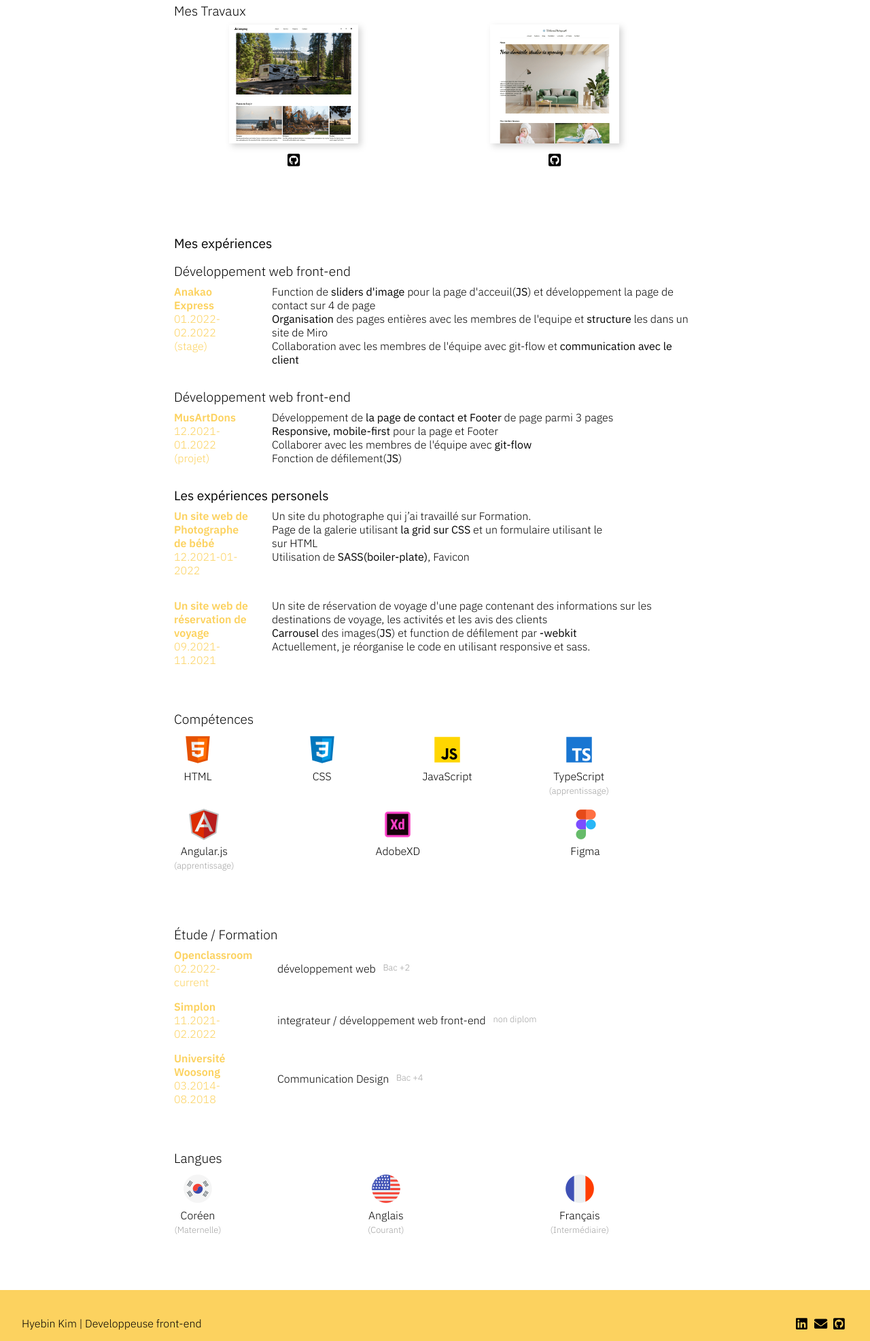
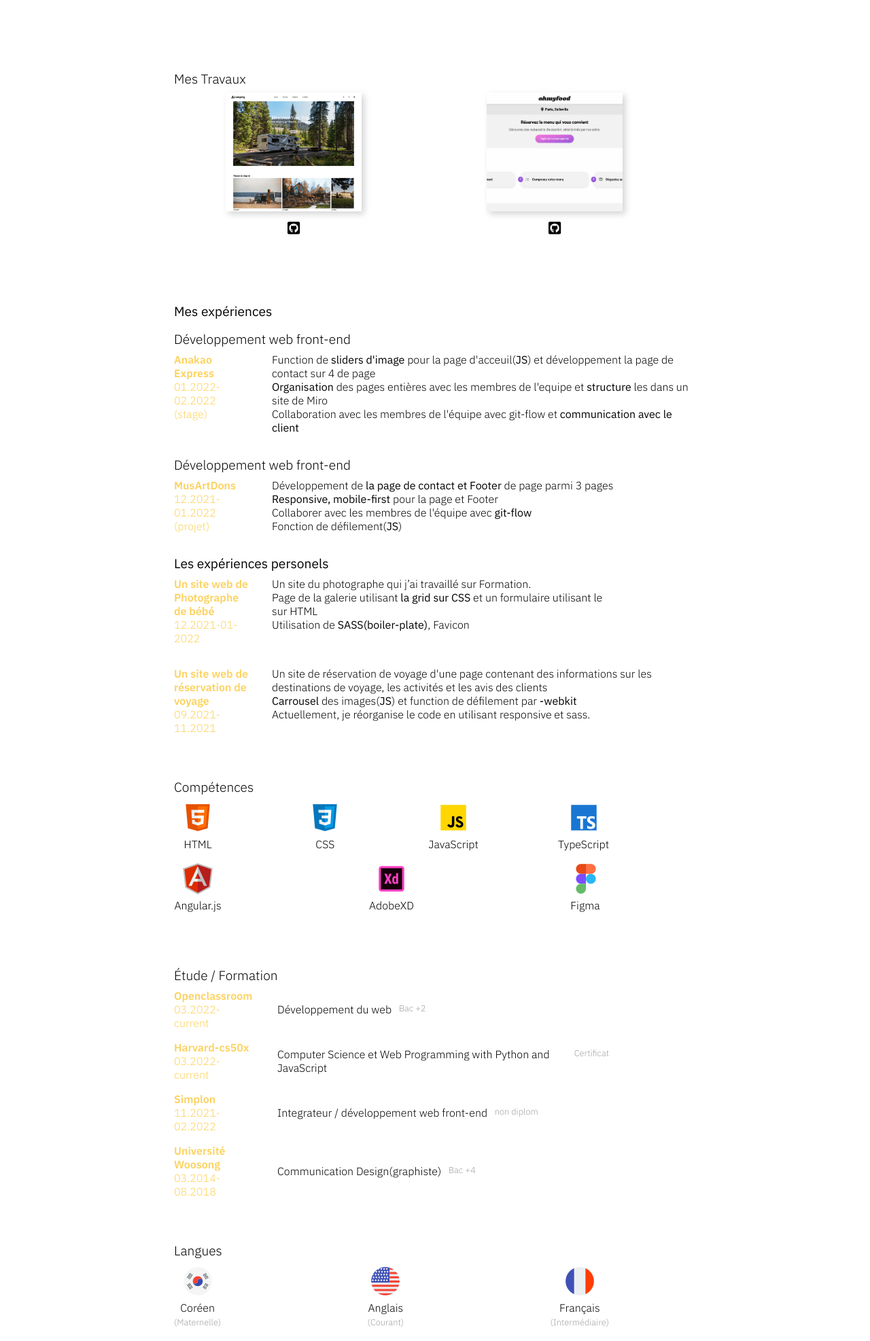
Before and after one commit to gpq8l8s/HyebinKim, a plain HTML site: page index.html in a window 1280 px wide. Shown: the part 813-2786 px from the top of the page at 68% size. Drawn offline with nearby package versions, Linux system fonts and the light colour scheme.

Commit message:
modified/updated contents

```diff
--- a/index.html
+++ b/index.html
@@ -67,7 +67,7 @@
       <!-- <p>
         Je recherche un emploi en tant que développeur. Je vais grandir profondément et largement en tant que développeur front-end en comblant le fossé entre ce que j'ai appris en étudiant et en travaillant sur une variété de projets. Après un intérêt constant pour le web design, ui/ux, et une familiarité avec les langages et frameworks front-end, je vais continuer à travailler en tant que développeur front-end en accumulant des connaissances du back-end pour une communication plus fluide avec des collègues d'autres domaines pour travailler ensemble sur des projets, cela posera des bases solides.
       </p> -->
-      <h1 class="section-a__text">Je suis <span>une développeuse web front-end</span> qui parle avec des <span>données</span> et montre avec des <span>chiffres.</span></h1>
+      <h1 class="section-a__text">Je suis en formation de <span>développement du web</span> chez Openclassroom. Aussi en formation de <span>Computer Scrience</span> et <span>Programming with Phython and JavaScript</span> chez Harvardx </h1>
       <ul class="section-a__icons">
         <li>
           <a
@@ -96,14 +96,14 @@
             ><i class="fas fa-download"></i>CV</a
           >
         </div>
-        <div class="download lettre">
+        <!-- <div class="download lettre">
           <a
             href="/img/hyebin-kim-lettre-de-motivation.pdf"
             download="hyebin-kim-lettre-de-motivation"
             title="télécharger mon lettre de motivation"
             ><i class="fas fa-download"></i>Lettre de motivation</a
           >
-        </div>
+        </div> -->
       </div>
     </section>
 
@@ -119,11 +119,11 @@
             ><i class="fab fa-github-square"></i
           ></a>
         </div>
-        <div class="card__content" id="pics">
-          <a href="https://gpq8l8s.github.io/photograph-site/" target="_blank"
-            ><img src="img/pics.png" alt=""
+        <div class="card__content" id="resto">
+          <a href="https://gpq8l8s.github.io/ohmyfood_p3_openclassrooms/" target="_blank"
+            ><img src="img/resto.png" alt=""
           /></a>
-          <a href="https://github.com/gpq8l8s/photograph-site" target="_blank"
+          <a href="https://github.com/gpq8l8s/ohmyfood_p3_openclassrooms" target="_blank"
             ><i class="fab fa-github-square"></i
           ></a>
         </div>
@@ -226,7 +226,7 @@
           <p class="underbar__skill blue">
             <a href="#"><img src="img/TypeScript.png" alt="" /></a>
           </p>
-          <p>TypeScript<br><span>(apprentissage)</span></p>
+          <p>TypeScript<br></p>
         </div>
       </article>
       <!--=================== EXTRA SKILLS ===================-->
@@ -235,7 +235,7 @@
           <p class="underbar__skill red">
             <a href="#"><img src="img/AngularJS.png" alt="" /></a>
           </p>
-          <p>Angular.js<br><span>(apprentissage)</span></p>
+          <p>Angular.js<br></p>
         </div>
         <div class="underbar">
           <p class="underbar__skill red">
@@ -258,11 +258,21 @@
       <article class="section-d__card">
         <div class="section-d__card-name">
           <h4>Openclassroom</h4>
-          <h4 class="text-lighter">02.2022-current</h4>
+          <h4 class="text-lighter">03.2022-current</h4>
         </div>
         <div class="diplom">
-          <p>développement web</p>
+          <p>Développement du web</p>
           <p class="text-lighter">Bac +2</p>
+        </div>
+      </article>
+      <article class="section-d__card">
+        <div class="section-d__card-name">
+          <h4>Harvard-cs50x</h4>
+          <h4 class="text-lighter">03.2022-current</h4>
+        </div>
+        <div class="diplom">
+          <p>Computer Science et Web Programming with Python and JavaScript</p>
+          <p class="text-lighter">Certificat</p>
         </div>
       </article>
       <article class="section-d__card">
@@ -271,7 +281,7 @@
           <h4 class="text-lighter">11.2021-02.2022</h4>
         </div>
         <div class="diplom">
-          <p>integrateur / développement web front-end</p>
+          <p>Integrateur / développement web front-end</p>
           <p class="text-lighter">non diplom</p>
         </div>
       </article>
@@ -281,7 +291,7 @@
           <h4 class="text-lighter">03.2014-08.2018</h4>
         </div>
         <div class="diplom">
-          <p>Communication Design</p>
+          <p>Communication Design(graphiste)</p>
           <p class="text-lighter">Bac +4</p>
         </div>
       </article>
@@ -291,23 +301,21 @@
     <section class="section-e">
       <h2>Langues</h2>
       <article class="section-e__speak">
-        <div class="underbar">
-          <p class="underbar__skill blue">
-            <a href="#"><img src="img/Korea.png" alt="" /></a>
+        <div >
+          <p>
+            <img src="img/Korea.png" alt="" />
           </p>
           <p>Coréen<br><span>(Maternelle)</span></p>
         </div>
-        <div class="underbar">
-          <p class="underbar__skill red">
-            <a href="#"><img src="img/Usa.png" alt="" /></a>
+        <div >
+          <p>
+            <img src="img/Usa.png" alt="" />
           </p>
           <p>Anglais<br><span>(Courant)</span></p>
         </div>
-        <div class="underbar">
-          <p class="underbar__skill red">
-            <a href="#">
+        <div >
+          <p>
               <img src="img/France.png" alt="" />
-            </a>
           </p>
           <p>Français<br><span>(Intermédiaire)</span></p>
         </div>
--- a/main.js
+++ b/main.js
@@ -42,4 +42,4 @@ function blink() {
   target.classList.toggle('active');
 }
 
-setInterval(blink, 500);
+//setInterval(blink, 500);
--- a/style.scss
+++ b/style.scss
@@ -159,6 +159,8 @@ img {
     font-size: 1rem;
     &__content {
       padding-bottom: 2rem;
+      display: flex;
+      flex-direction: column;
       a {
         font-size: 1.3rem;
         color: #000;
@@ -170,8 +172,9 @@ img {
     }
     img {
       object-fit: cover;
-      object-position: 0% 0%;
+      object-position: 50% 0%;
       height: 180px;
+      width: 200px;
       filter: drop-shadow(0.3rem 0.3rem 0.3rem #d4d4d4);
       padding-bottom: 0.3rem;
       &:hover {
```
Also changed, not shown: img/resto.png (added), style.css, 1 other file.
